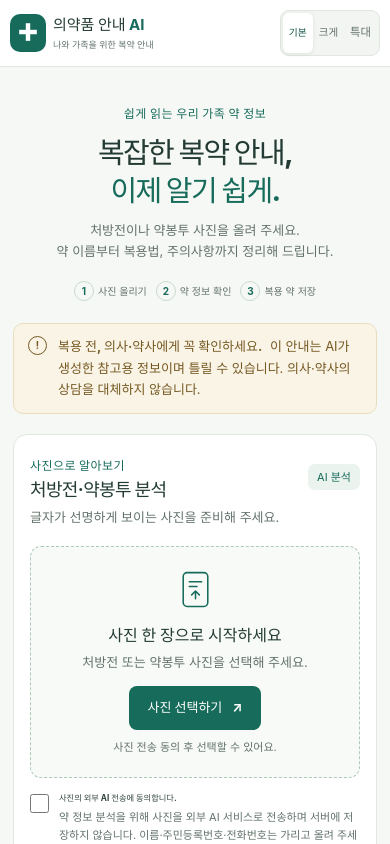
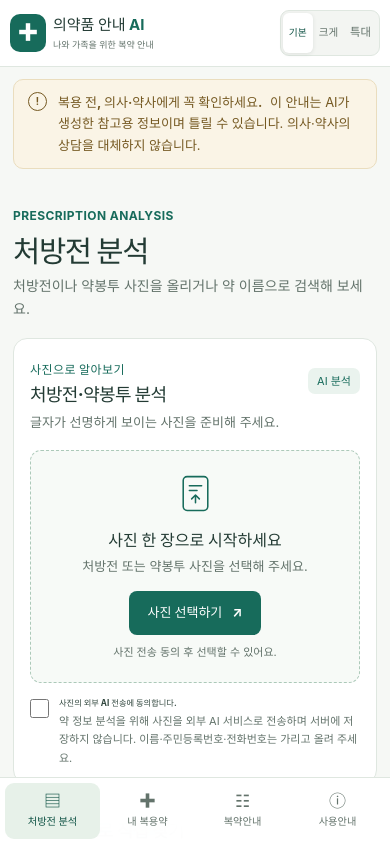
Before and after one commit to 17lucky71/medicine-guide-ai, a React (Create React App) app in the folder frontend/: page / in a window 390 px wide. Shown: the top 844 px of the page. Built offline with nearby package versions, Linux system fonts and the light colour scheme.

Commit message:
실제 앱에 복약 메뉴 구성 적용

```diff
--- a/frontend/src/App.css
+++ b/frontend/src/App.css
@@ -26,3 +26,53 @@
   .app .segmented button:nth-child(2) { font-size: .8125em; }
   .app .segmented button:nth-child(3) { font-size: .875em; }
 }
+
+.app-layout { max-width: 1320px; margin: 0 auto; padding: 0 28px; display: grid; grid-template-columns: 196px minmax(0, 1fr); gap: 28px; align-items: start; }
+.side-nav { position: sticky; top: 20px; padding-top: 28px; }
+.nav-caption { display: block; margin: 0 0 10px 12px; color: var(--muted); font-size: .72em; font-weight: 700; letter-spacing: .05em; }
+.nav-list, .bottom-nav-list { display: grid; gap: 5px; }
+.nav-button { display: flex; align-items: center; gap: 11px; width: 100%; min-height: 46px; padding: 8px 12px; border: 0; border-radius: 9px; background: transparent; color: var(--muted); text-align: left; font-size: .875em; font-weight: 550; white-space: nowrap; }
+.nav-button:hover { background: #edf3ee; color: var(--green); }
+.nav-button.active { background: #e7f1e9; color: var(--green-dark); font-weight: 700; }
+.nav-icon { display: grid; place-items: center; width: 25px; flex: none; font-size: 19px; line-height: 1; }
+.app .container { max-width: none; min-width: 0; margin: 0; padding: 18px 0 0; }
+.page-heading { padding: 14px 0 20px; }
+.page-heading h1 { margin: 4px 0; font-size: 1.85em; line-height: 1.3; letter-spacing: -.045em; }
+.page-heading p { color: var(--muted); font-size: .875em; }
+.compact-heading { padding: 14px 0 18px; }
+.screen-analysis .workspace { grid-template-columns: minmax(0, 1fr); margin-top: 0; }
+.screen-analysis .left-column, .screen-meds > .saved-panel, .screen-guidance > .result-panel { max-width: 860px; }
+.screen-analysis .safety-notice { margin-bottom: 18px; }
+.guidance-empty { max-width: 860px; margin: 0 0 18px; padding: 38px 24px; border: 1px dashed #c9d9cd; border-radius: 13px; background: #f9fbf8; text-align: center; }
+.guidance-empty h2 { font-size: 1.1em; margin: 5px 0; }
+.guidance-empty p { font-size: .85em; color: var(--muted); margin-bottom: 16px; }
+.usage-panel { max-width: 860px; margin: 8px auto 0; }
+.usage-panel h2 { margin: 4px 0 16px; }
+.usage-list { display: grid; gap: 0; margin: 0; padding: 0; list-style: none; }
+.usage-list li { display: flex; gap: 15px; padding: 16px 0; border-top: 1px solid var(--line); }
+.usage-list li > span { color: var(--green); font-size: .8em; font-weight: 750; }
+.usage-list strong { font-size: .9em; }
+.usage-list p { margin-top: 4px; color: var(--muted); font-size: .8em; }
+.usage-notice { margin-top: 12px; }
+.usage-cta { margin-top: 18px; }
+.bottom-nav { display: none; }
+@media (max-width: 780px) {
+  body { padding-bottom: calc(72px + env(safe-area-inset-bottom)); }
+  .app-layout { display: block; padding: 0 20px; }
+  .side-nav { display: none; }
+  .app .container { padding: 12px 0 0; }
+  .bottom-nav { display: block; position: fixed; z-index: 30; right: 0; bottom: 0; left: 0; padding: 5px 8px calc(5px + env(safe-area-inset-bottom)); border-top: 1px solid var(--line); background: rgba(255,255,255,.97); backdrop-filter: blur(12px); }
+  .bottom-nav-list { grid-template-columns: repeat(4, minmax(0, 1fr)); gap: 0; }
+  .bottom-nav .nav-button { min-height: 56px; flex-direction: column; justify-content: center; gap: 3px; padding: 4px 2px; text-align: center; font-size: .68em; }
+  .bottom-nav .nav-icon { width: auto; font-size: 18px; }
+  .screen-analysis .left-column, .screen-meds > .saved-panel, .screen-guidance > .result-panel, .usage-panel { max-width: none; }
+  .usage-panel { margin-top: 0; }
+  .guidance-empty { padding: 28px 16px; }
+}
+@media (max-width: 420px) {
+  .app-layout { padding: 0 13px; }
+  .bottom-nav { padding-left: 5px; padding-right: 5px; }
+  .bottom-nav .nav-button { font-size: .64em; }
+  .bottom-nav .nav-icon { font-size: 17px; }
+  .usage-list li { gap: 10px; }
+}
--- a/frontend/src/App.js
+++ b/frontend/src/App.js
@@ -5,6 +5,7 @@ function App() {
   const [query, setQuery] = useState('');
   const [result, setResult] = useState(null);
   const [fontSize, setFontSize] = useState('16px');
+  const [activeView, setActiveView] = useState('analysis');
   const [selectedImage, setSelectedImage] = useState(null);
   const [loading, setLoading] = useState(false);
   const [ocrStatus, setOcrStatus] = useState('');
@@ -32,11 +33,33 @@ function App() {
     if (!result) return;
     const names = result.medicines.map((m) => (m.name || '').trim()).filter(Boolean);
     if (names.length === 0) { setSavedNotice('저장할 약이 없습니다.'); return; }
-    setSavedNotice(`${names.length}개 약을 저장했습니다. 위의 "내가 복용 중인 약"에서 확인하세요.`);
+    setSavedNotice(`${names.length}개 약을 저장했습니다. 내 복용약 메뉴에서 확인하세요.`);
     persistMeds(Array.from(new Set([...savedMeds, ...names])));
   };
   const handleRemoveMed = (name) => persistMeds(savedMeds.filter((n) => n !== name));
   const [error, setError] = useState('');
+  const navItems = [
+    { id: 'analysis', label: '처방전 분석', icon: '▤' },
+    { id: 'meds', label: '내 복용약', icon: '✚' },
+    { id: 'guidance', label: '복약안내', icon: '☷' },
+    { id: 'usage', label: '사용안내', icon: 'ⓘ' },
+  ];
+  const renderNav = (className) => (
+    <nav className={className} aria-label="주요 메뉴">
+      {navItems.map((item) => (
+        <button
+          key={item.id}
+          type="button"
+          className={`nav-button ${activeView === item.id ? 'active' : ''}`}
+          aria-current={activeView === item.id ? 'page' : undefined}
+          onClick={() => setActiveView(item.id)}
+        >
+          <span className="nav-icon" aria-hidden="true">{item.icon}</span>
+          <span>{item.label}</span>
+        </button>
+      ))}
+    </nav>
+  );
 
   const resizeImage = (file) => new Promise((resolve, reject) => {
     const img = new Image();
@@ -69,6 +92,7 @@ function App() {
   const handleSearch = async (e) => {
     e.preventDefault();
     if (!query.trim() || loading) return;
+    setActiveView('analysis');
     setSelectedImage(null);
     setSavedNotice('');
     setLoading(true);
@@ -78,6 +102,7 @@ function App() {
     try {
       const data = await callApi({ type: 'text', query: query.trim(), savedMeds });
       setResult(data);
+      setActiveView('guidance');
     } catch (err) {
       setError(err.message);
     } finally {
@@ -94,6 +119,7 @@ function App() {
       return;
     }
     setSelectedImage(URL.createObjectURL(file));
+    setActiveView('analysis');
     setLoading(true);
     setError('');
     setResult(null);
@@ -102,6 +128,7 @@ function App() {
       const image = await resizeImage(file);
       const data = await callApi({ type: 'image', image, savedMeds });
       setResult(data);
+      setActiveView('guidance');
     } catch (err) {
       setError(err.message);
     } finally {
@@ -110,6 +137,7 @@ function App() {
   };
 
   const handleGoHome = () => {
+    setActiveView('analysis');
     setSavedNotice('');
     setQuery('');
     setResult(null);
@@ -153,23 +181,24 @@ function App() {
         </div>
       </header>
 
+      <div className="app-layout">
+        <aside className="side-nav">
+          <span className="nav-caption">메뉴</span>
+          {renderNav('nav-list')}
+        </aside>
+
         <main className="container">
-        <section className="hero">
-          <span className="eyebrow">쉽게 읽는 우리 가족 약 정보</span>
-          <h1>복잡한 복약 안내,<br /><span>이제 알기 쉽게.</span></h1>
-          <p>처방전이나 약봉투 사진을 올려 주세요.<br />약 이름부터 복용법, 주의사항까지 정리해 드립니다.</p>
-          <ol className="steps" aria-label="이용 순서">
-            <li><span className="step-num">1</span> 사진 올리기</li>
-            <li><span className="step-num">2</span> 약 정보 확인</li>
-            <li><span className="step-num">3</span> 복용 약 저장</li>
-          </ol>
-        </section>
-
+          {activeView === 'analysis' && (
+            <section className="screen screen-analysis" aria-labelledby="analysis-title">
               <div className="notice safety-notice">
                 <span className="notice-mark" aria-hidden="true">!</span>
                 <p><strong>복용 전, 의사·약사에게 꼭 확인하세요.</strong> 이 안내는 AI가 생성한 참고용 정보이며 틀릴 수 있습니다. 의사·약사의 상담을 대체하지 않습니다.</p>
               </div>
-
+              <div className="page-heading compact-heading">
+                <span className="eyebrow">PRESCRIPTION ANALYSIS</span>
+                <h1 id="analysis-title">처방전 분석</h1>
+                <p>처방전이나 약봉투 사진을 올리거나 약 이름으로 검색해 보세요.</p>
+              </div>
               <div className="workspace">
                 <div className="left-column">
                   <section className="panel upload-panel" aria-labelledby="upload-title">
@@ -189,7 +218,7 @@ function App() {
                       <input type="checkbox" checked={agreed} onChange={(e) => setAgreed(e.target.checked)} />
                       <span><strong>사진의 외부 AI 전송에 동의합니다.</strong><span>약 정보 분석을 위해 사진을 외부 AI 서비스로 전송하며 서버에 저장하지 않습니다. 이름·주민등록번호·전화번호는 가리고 올려 주세요.</span></span>
                     </label>
-              {selectedImage && <div className="image-preview"><img src={selectedImage} alt="선택한 처방전 또는 약봉투" />{result && !loading && <p>사진 분석이 끝났습니다. 아래 약 정보를 확인해 주세요.</p>}</div>}
+                    {selectedImage && <div className="image-preview"><img src={selectedImage} alt="선택한 처방전 또는 약봉투" />{result && !loading && <p>사진 분석이 끝났습니다. 아래 복약안내 메뉴에서 결과를 확인해 주세요.</p>}</div>}
                   </section>
 
                   <section className="panel search-panel" aria-labelledby="search-title">
@@ -202,24 +231,33 @@ function App() {
                     </form>
                   </section>
                 </div>
+              </div>
+              {error && <div className="notice error-notice" role="alert"><span className="notice-mark" aria-hidden="true">!</span><p>{error}</p></div>}
+              {loading && <div className="panel loading-panel" role="status"><span className="spinner" aria-hidden="true"/><div><strong>약 정보를 확인하고 있어요</strong><p>{ocrStatus}</p></div></div>}
+            </section>
+          )}
 
+          {activeView === 'meds' && (
+            <section className="screen screen-meds" aria-labelledby="meds-title">
+              <div className="page-heading"><span className="eyebrow">MY MEDICINE</span><h1 id="meds-title">내 복용약</h1><p>이 기기에 저장된 약을 확인하고 관리할 수 있어요.</p></div>
               <aside className="panel saved-panel" aria-labelledby="saved-title">
                 <div className="title-row"><h2 id="saved-title">내가 복용 중인 약</h2><span className="count">{savedMeds.length}</span></div>
                 <p className="device-note">이 기기에 저장된 약 목록</p>
                 {savedMeds.length === 0 ? (
-              <div className="empty-state"><span className="empty-icon" aria-hidden="true">＋</span><h3>아직 저장한 약이 없어요</h3><p>분석 결과를 확인하고<br />복용 중인 약으로 저장해 보세요.</p></div>
+                  <div className="empty-state"><span className="empty-icon" aria-hidden="true">＋</span><h3>아직 저장한 약이 없어요</h3><p>복약안내를 확인하고<br />복용 중인 약으로 저장해 보세요.</p><button className="button secondary" type="button" onClick={() => setActiveView('analysis')}>처방전 분석하기</button></div>
                 ) : (
                   <ul className="saved-list">{savedMeds.map((name) => <li key={name}><span>{name}</span><button className="remove-saved" type="button" aria-label={`${name} 삭제`} onClick={() => handleRemoveMed(name)}>×</button></li>)}</ul>
                 )}
                 <div className="helper"><strong>새 약을 확인할 때 함께 비교해요</strong><p>저장된 약이 있으면 다음 분석에서 함께 복용할 때의 주의사항을 안내합니다.</p></div>
                 <p className="device-note storage-note">같은 기기와 브라우저에서 다시 볼 수 있어요.</p>
               </aside>
-        </div>
+            </section>
+          )}
 
-        {error && <div className="notice error-notice" role="alert"><span className="notice-mark" aria-hidden="true">!</span><p>{error}</p></div>}
-        {loading && <div className="panel loading-panel" role="status"><span className="spinner" aria-hidden="true"/><div><strong>약 정보를 확인하고 있어요</strong><p>{ocrStatus}</p></div></div>}
-
-        {result && !loading && (
+          {activeView === 'guidance' && (
+            <section className="screen screen-guidance" aria-labelledby="guidance-title">
+              <div className="page-heading"><span className="eyebrow">MEDICATION GUIDE</span><h1 id="guidance-title">복약안내</h1><p>분석한 약의 효능, 복용법, 주의사항을 확인하세요.</p></div>
+              {result && !loading ? (
                 <article className="panel result-panel" aria-labelledby="result-title">
                   <div className="result-top">
                     <div><span className="eyebrow">AI 분석 결과 · 참고용</span><h2 id="result-title">{result.title}</h2></div>
@@ -230,16 +268,8 @@ function App() {
                   <div className="medicine-list">
                     {result.medicines.map((med, index) => (
                       <section className="medicine-card" key={`${index}-${med.name}`} aria-label={`약품 ${index + 1}`}>
-                  <div className="medicine-heading">
-                    <span className="medicine-number">{String(index + 1).padStart(2, '0')}</span>
-                    <input aria-label="약 이름" value={med.name} onChange={(e) => updateMed(index, 'name', e.target.value)} />
-                    <button className="delete-med" type="button" onClick={() => removeMed(index)}>이 약 삭제</button>
-                  </div>
-                  <dl className="details">
-                    <div className="detail"><dt>효능 및 효과</dt><dd>{med.efficacy}</dd></div>
-                    <div className="detail"><dt>용법 및 용량</dt><dd>{med.dosage}</dd></div>
-                    <div className="detail warning"><dt>주의사항</dt><dd>{med.warning}</dd></div>
-                  </dl>
+                        <div className="medicine-heading"><span className="medicine-number">{String(index + 1).padStart(2, '0')}</span><input aria-label="약 이름" value={med.name} onChange={(e) => updateMed(index, 'name', e.target.value)} /><button className="delete-med" type="button" onClick={() => removeMed(index)}>이 약 삭제</button></div>
+                        <dl className="details"><div className="detail"><dt>효능 및 효과</dt><dd>{med.efficacy}</dd></div><div className="detail"><dt>용법 및 용량</dt><dd>{med.dosage}</dd></div><div className="detail warning"><dt>주의사항</dt><dd>{med.warning}</dd></div></dl>
                       </section>
                     ))}
                   </div>
@@ -247,10 +277,36 @@ function App() {
                   {savedNotice && <p className="save-status" role="status">{savedNotice}</p>}
                   <div className="notice result-caution"><span className="notice-mark" aria-hidden="true">!</span><p>위 내용은 AI가 생성한 참고용 정보이며 사진 인식 결과가 틀릴 수 있습니다. 약 이름과 용법을 처방전·약봉투와 다시 확인하고, 복용 전 의사·약사와 상담하세요.</p></div>
                 </article>
+              ) : (
+                <div className="guidance-empty"><span className="empty-icon" aria-hidden="true">☷</span><h2>아직 안내 결과가 없어요</h2><p>처방전이나 약봉투를 분석하면 이곳에서 약 정보를 볼 수 있습니다.</p><button className="button primary" type="button" onClick={() => setActiveView('analysis')}>처방전 분석하러 가기</button></div>
               )}
+            </section>
+          )}
+
+          {activeView === 'usage' && (
+            <section className="screen screen-usage" aria-labelledby="usage-title">
+              <section className="hero">
+                <span className="eyebrow">쉽게 읽는 우리 가족 약 정보</span>
+                <h1 id="usage-title">복잡한 복약 안내,<br /><span>이제 알기 쉽게.</span></h1>
+                <p>처방전이나 약봉투 사진을 올려 주세요.<br />약 이름부터 복용법, 주의사항까지 정리해 드립니다.</p>
+                <ol className="steps" aria-label="이용 순서"><li><span className="step-num">1</span> 사진 올리기</li><li><span className="step-num">2</span> 약 정보 확인</li><li><span className="step-num">3</span> 복용 약 저장</li></ol>
+              </section>
+              <section className="panel usage-panel">
+                <span className="eyebrow">HOW TO USE</span><h2>쉽게 따라 하는 이용 순서</h2>
+                <ol className="usage-list">
+                  <li><span>01</span><div><strong>처방전·약봉투 사진 올리기</strong><p>개인정보가 보이지 않도록 가린 뒤 사진 전송에 동의하고 선택해 주세요.</p></div></li>
+                  <li><span>02</span><div><strong>약 이름과 복용 정보를 확인하기</strong><p>AI가 정리한 약 이름, 효능, 복용법, 주의사항을 처방전과 비교해 주세요.</p></div></li>
+                  <li><span>03</span><div><strong>복용 중인 약으로 저장하기</strong><p>확인한 약을 저장하면 다음 분석에서 새 약과 함께 볼 수 있습니다.</p></div></li>
+                </ol>
+                <div className="notice usage-notice"><span className="notice-mark" aria-hidden="true">!</span><p><strong>복용 전 의사·약사에게 확인하세요.</strong> AI 안내는 참고용이며 의료 전문가의 상담을 대신하지 않습니다.</p></div>
+                <button className="button primary usage-cta" type="button" onClick={() => setActiveView('analysis')}>처방전 분석 시작하기</button>
+              </section>
+            </section>
+          )}
+          <footer className="site-footer"><strong>의약품 안내 AI</strong><p>이 서비스는 AI가 생성한 참고용 정보를 제공하며 의사·약사의 상담을 대체하지 않습니다.</p></footer>
         </main>
-
-      <footer className="site-footer"><strong>의약품 안내 AI</strong><p>이 서비스는 AI가 생성한 참고용 정보를 제공하며 의사·약사의 상담을 대체하지 않습니다.</p></footer>
+      </div>
+      <div className="bottom-nav">{renderNav('bottom-nav-list')}</div>
     </div>
   );
 }
```
Lines whose indentation alone changed are shown as unchanged.
